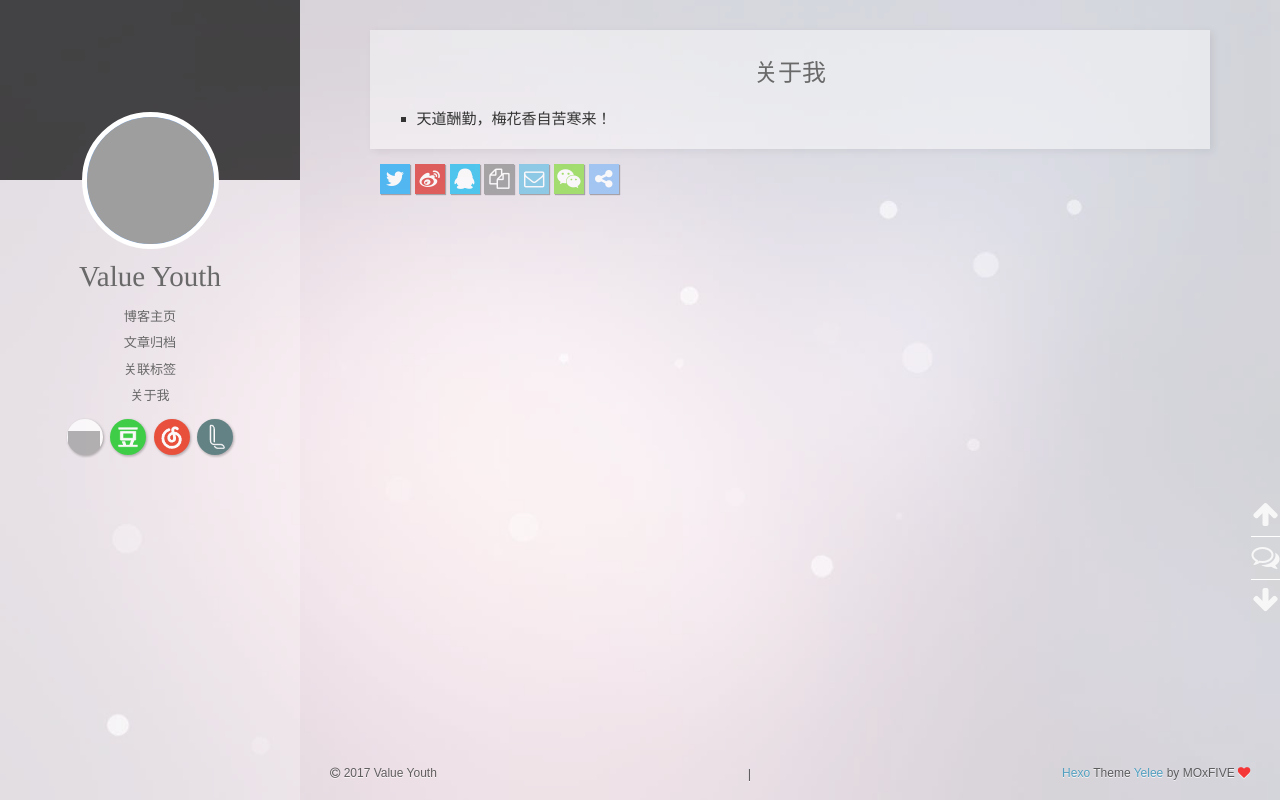
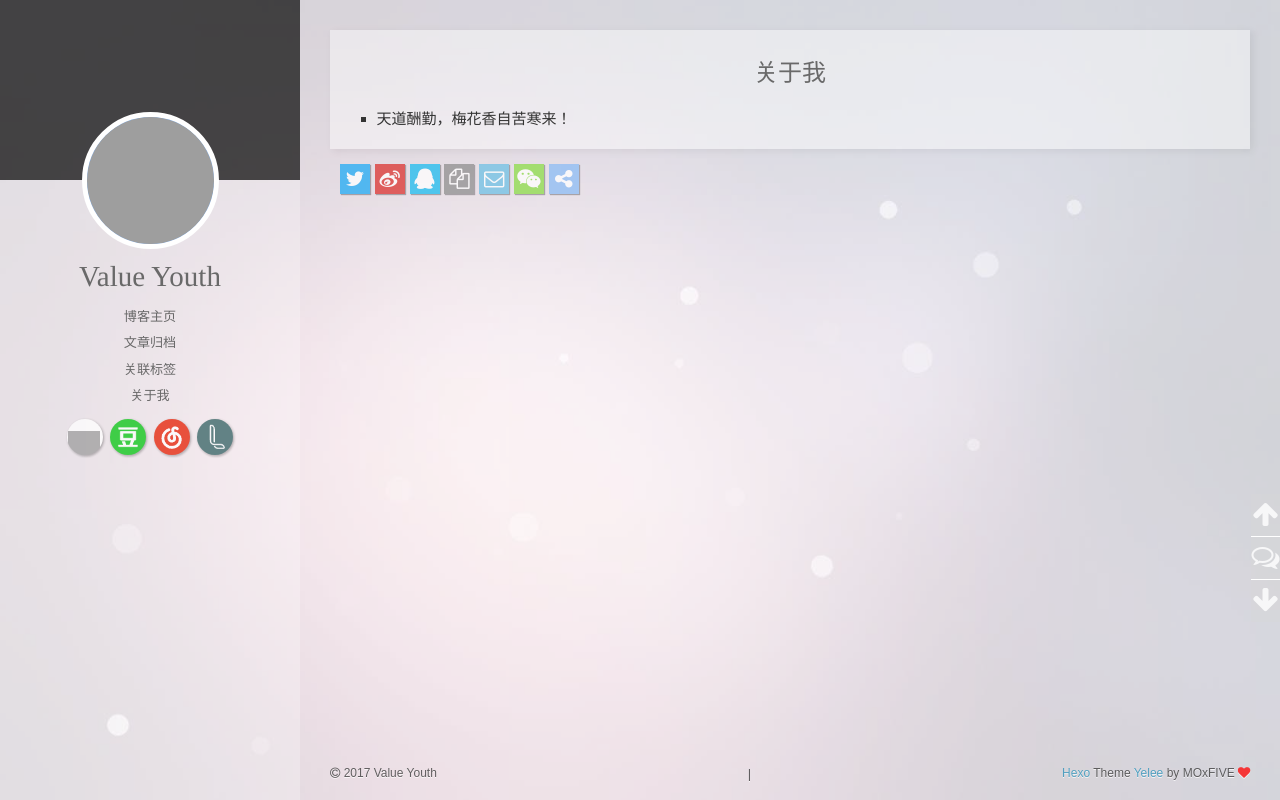
Before and after one commit to ValueYouth/chino.github.io, a plain HTML site: page about/index.html in a window 1280 px wide. Drawn offline with nearby package versions, Linux system fonts and the light colour scheme; some packages are replaced by stand-ins of ours; grey boxes are pictures that could not be loaded; a script that the page names is missing.

Commit message:
Site updated: 2017-03-05 13:04:48

```diff
--- a/css/style.css
+++ b/css/style.css
@@ -1263,7 +1263,7 @@ color
   background: transparent;
 }
 .body-wrap {
-  max-width: 60em;
+  max-width: 70em;
   margin: auto;
   margin-bottom: 126px;
   overflow: hidden;
```
